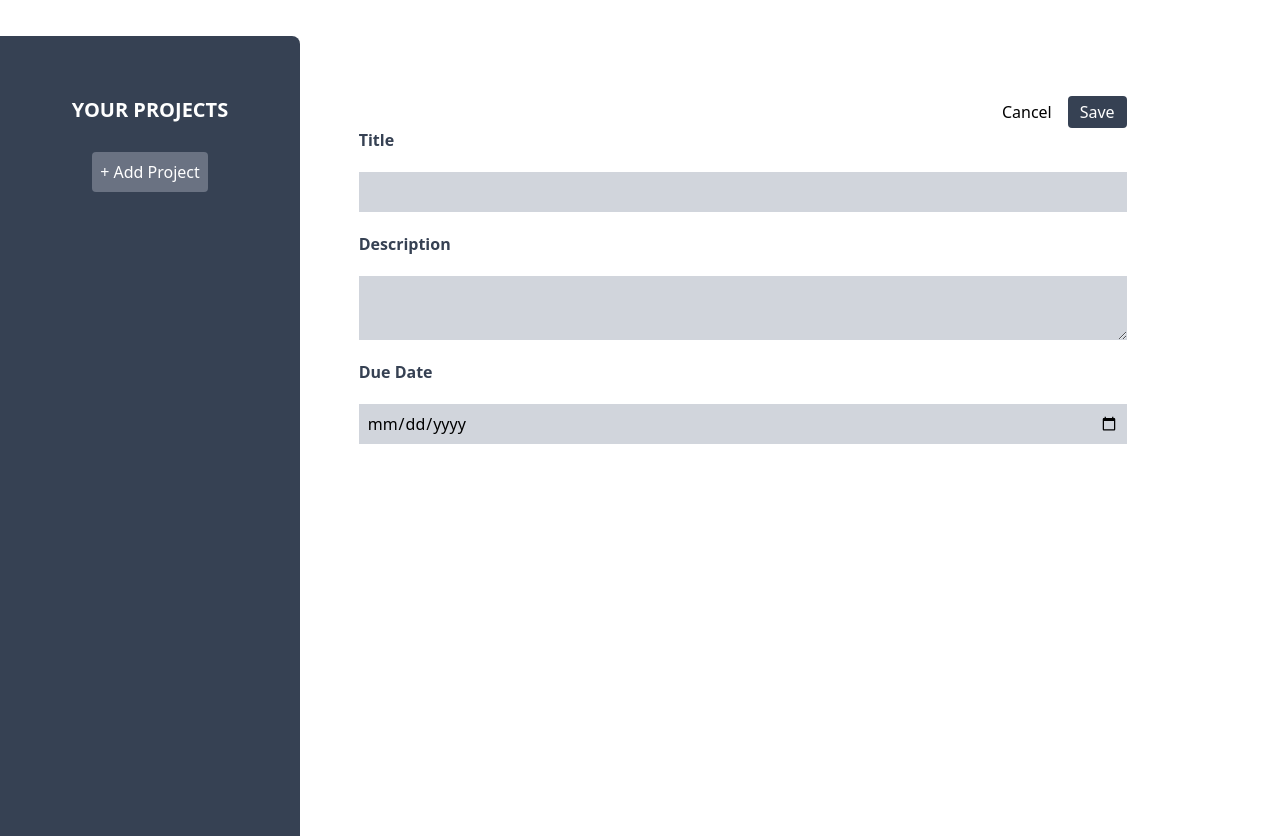
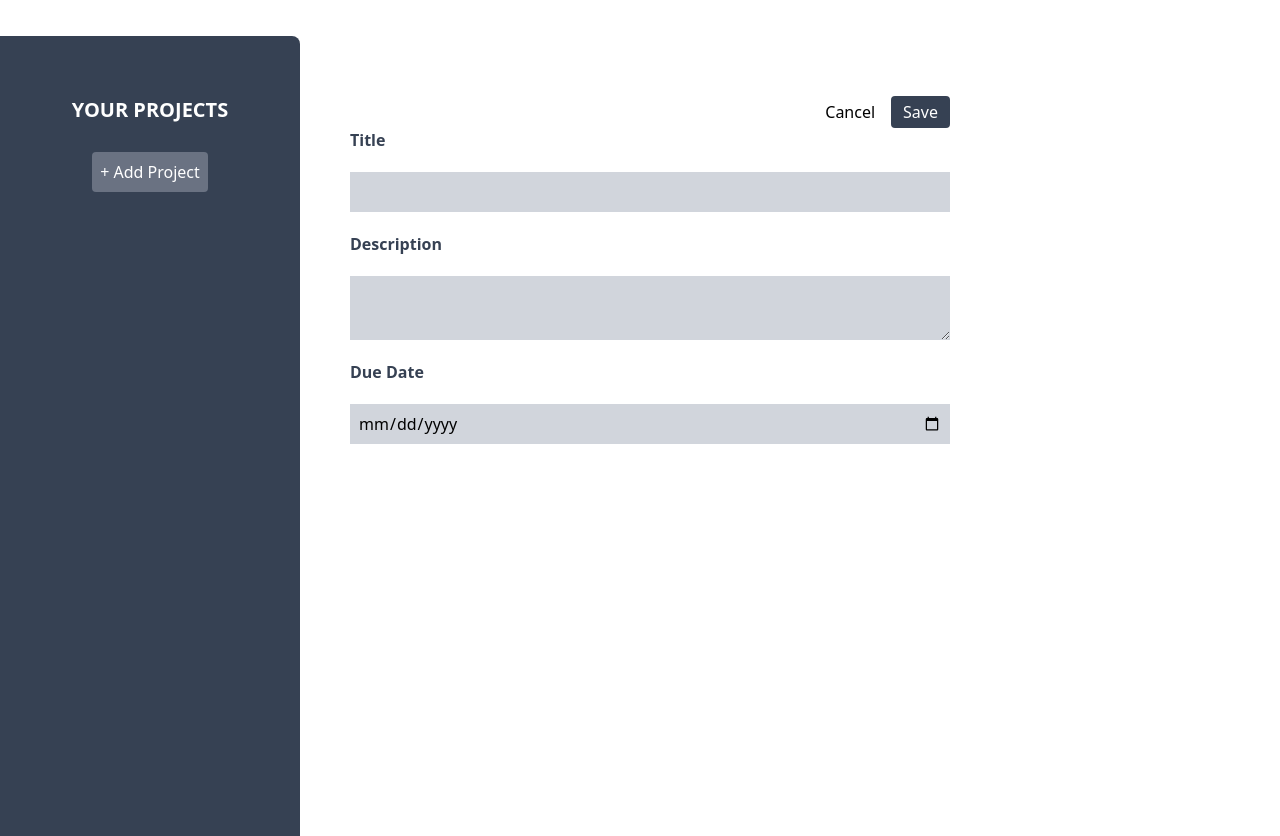
Before and after one commit to nakyoung1/task_managing_website, a React (Vite) app: page / in a window 1280 px wide. Both pictures are taken after a click on the button "+ Add Project". Built offline with nearby package versions, Linux system fonts and the light colour scheme.

Commit message:
width 조정

```diff
--- a/src/Components/Input.jsx
+++ b/src/Components/Input.jsx
@@ -12,7 +12,7 @@ const Input = forwardRef(({ handleClick, handleHome, saveProjects }, ref) => {
      }));
 
      return (
-          <div className="w-[90%]">
+          <div className="w-[90%] max-w-[600px] fixed left-[350px]">
                <div className="flex justify-end gap-4">
                     <button onClick={handleHome} className="cursor-pointer">
                          Cancel
```
